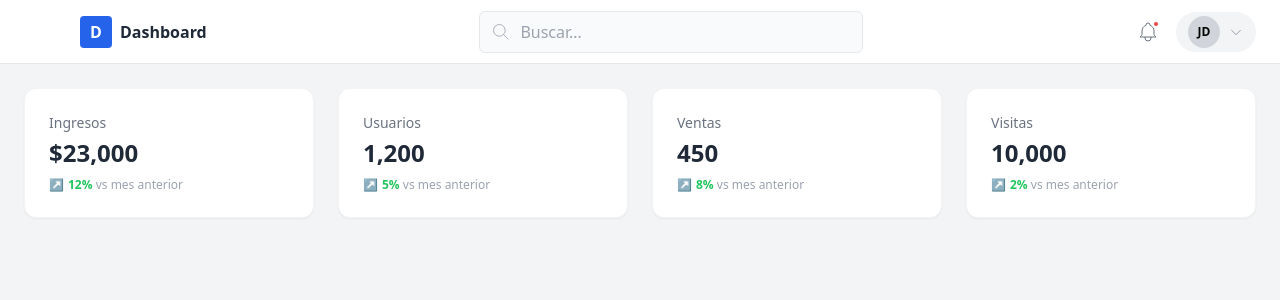
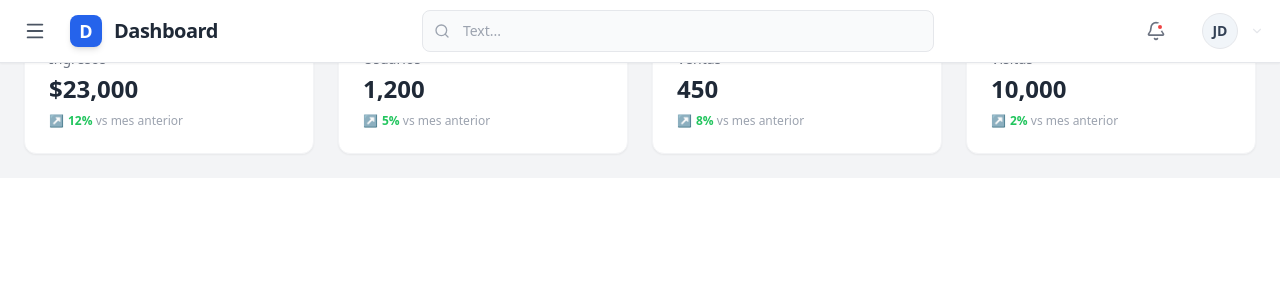
Before and after one commit to JanhRose/Dashboard, a React (Vite) app: page / in a window 1280 px wide. Shown: the top 300 px of the page. Built offline with nearby package versions, Linux system fonts and the light colour scheme.

Commit message:
fix:topbar

```diff
--- a/package.json
+++ b/package.json
@@ -10,6 +10,7 @@
     "preview": "vite preview"
   },
   "dependencies": {
+    "lucide-react": "^1.8.0",
     "react": "^19.2.4",
     "react-dom": "^19.2.4"
   },
--- a/src/Layout/MainLayout.jsx
+++ b/src/Layout/MainLayout.jsx
@@ -7,16 +7,10 @@ function MainLayout({ children }) {
 
   return (
     // Definimos el Grid: Sidebar (dinámico) y Contenido (1fr)
-    <div
-      className={`grid h-screen w-full transition-all duration-300 ${
-        isOpen ? "grid-cols-[260px_1fr]" : "grid-cols-[0px_1fr]"
-      } grid-rows-[64px_1fr] overflow-hidden bg-[#F9FAFB]`}
-    >
-      <div className="row-span-2">
-        <Sidebar />
-      </div>
+    <div>
+      <Topbar onToggle={() => setIsOpen(!isOpen)} />
 
-      <Topbar onToggle={() => setIsOpen(!isOpen)} />
+      <div className="row-span-2">{/* <Sidebar /> */}</div>
 
       <main className="p-6 bg-gray-100 overflow-y-auto">{children}</main>
     </div>
--- a/src/Layout/Topbar.jsx
+++ b/src/Layout/Topbar.jsx
@@ -1,80 +1,70 @@
-// src/Components/Layout/Topbar.jsx
+import { Menu, Search, Bell, ChevronDown } from "lucide-react";
+
 const Topbar = ({ onToggle }) => {
   return (
-    <header className="flex items-center justify-between px-6 bg-white border-b h-full">
+    <nav className="fixed top-0 z-50 w-full bg-white border-b border-gray-200 shadow-sm">
+      <div className="px-4 py-2.5">
+        <div className="flex items-center justify-between">
           <div className="flex items-center gap-4">
-        {/* Botón Hamburguesa */}
-        <button onClick={onToggle} className="p-2 hover:bg-gray-100 rounded-lg">
-          <svg
-            className="w-6 h-6 text-gray-600"
-            fill="none"
-            stroke="currentColor"
-            viewBox="0 0 24 24"
+            {/* botton hamburguesa */}
+            <button
+              className="p-2 text-gray-600 rounded-lg hover:bg-gray-200 transition-colors"
+              aria-label="Toggle Sidebar"
+              onClick={onToggle}
             >
-            <path
-              strokeLinecap="round"
-              strokeLinejoin="round"
-              strokeWidth={2}
-              d="4 6h16M4 12h16m-7 6h7"
-            />
-          </svg>
+              <Menu size={22} />
             </button>
+            {/* botton hamburguesa */}
 
-        <div className="flex items-center gap-2">
-          <div className="w-8 h-8 bg-blue-600 rounded flex items-center justify-center text-white font-bold">
-            D
+            {/* texto dashboard */}
+            <div className="flex items-center gap-3">
+              <div className="bg-blue-600 text-white w-8 h-8 rounded-lg flex items-center justify-center shadow-md">
+                <span className="font-bold text-lg">D</span>
               </div>
-          <span className="font-bold text-gray-800">Dashboard</span>
+              <h1 className="hidden sm:block text-xl font-bold text-gray-800 tracking-tight">
+                Dashboard
+              </h1>
             </div>
           </div>
+          {/* texto dashboard */}
 
-      {/* Buscador Central */}
-      <div className="relative w-96">
-        <span className="absolute inset-y-0 left-3 flex items-center text-gray-400">
-          <svg
-            className="w-5 h-5"
-            fill="none"
-            stroke="currentColor"
-            viewBox="0 0 24 24"
-          >
-            <path d="M21 21l-6-6m2-5a7 7 0 11-14 0 7 7 0 0114 0z" />
-          </svg>
-        </span>
+          {/* centro que se adapta al centro */}
+          <div className="flex-1 max-w-lg mx-8 hidden md:block">
+            <div className="relative group">
+              <div className="absolute inset-y-0 left-0 flex items-center pl-3">
+                <Search className="w-4 h-4 text-gray-400 group-focus-within:text-blue-500" />
+              </div>
               <input
                 type="text"
-          placeholder="Buscar..."
-          className="w-full bg-gray-50 border border-gray-200 rounded-md py-2 pl-10 pr-4 focus:outline-none focus:ring-2 focus:ring-blue-500 transition-all"
+                className="bg-gray-50 border border-gray-200 text-gray-500 text-sm rounded-lg focus:ring-blue-500/20 focus:border-blue-500 block w-full pl-10 p-2.5 outline-none transition-all"
+                placeholder="Text..."
               />
             </div>
+          </div>
+          {/* centro que se adapta al centro */}
+          <div className="flex items-center gap-2">
+            {/* botton de notificaciones */}
+            <button className="p-2 text-gray-500 rounded-xl hover:bg-gray-100 relative">
+              <Bell size={20} />
+              <span className="absolute top-2.5 right-2.5 w-2 h-2 bg-red-500 rounded-full border-2 border-white "></span>
+            </button>
+            {/* botton de notificaciones */}
 
-      {/* Acciones Derecha */}
-      <div className="flex items-center gap-4">
-        <button className="text-gray-500 relative">
-          <span className="absolute top-0 right-0 w-2 h-2 bg-red-500 rounded-full border-2 border-white"></span>
-          <svg
-            className="w-6 h-6"
-            fill="none"
-            stroke="currentColor"
-            viewBox="0 0 24 24"
-          >
-            <path d="M15 17h5l-1.405-1.405A2.032 2.032 0 0118 14.158V11a6.002 6.002 0 00-4-5.659V5a2 2 0 10-4 0v.341C7.67 6.165 6 8.388 6 11v3.159c0 .538-.214 1.055-.595 1.436L4 17h5m6 0v1a3 3 0 11-6 0v-1m6 0H9" />
-          </svg>
-        </button>
-        <div className="flex items-center gap-2 bg-gray-100 px-3 py-1 rounded-full cursor-pointer hover:bg-gray-200">
-          <div className="w-8 h-8 bg-gray-300 rounded-full flex items-center justify-center text-xs font-bold">
+            {/* perfil de usuario */}
+            <div className="flex items-center gap-3 ml-2 pl-3 border-1 border-gray-200 cursor-pointer group ">
+              <div className="w-9 h-9 rounded-full bg-slate-100 border border-gray-200 flex items-center justify-center text-sm font-semibold text-slate-700">
                 JD
               </div>
-          <svg
-            className="w-4 h-4 text-gray-500"
-            fill="none"
-            stroke="currentColor"
-            viewBox="0 0 24 24"
-          >
-            <path d="M19 9l-7 7-7-7" />
-          </svg>
+              <ChevronDown
+                size={14}
+                className="text-gray-200 group-hover:text-gray-600 transition-transform group-hover:translate-y-0.5"
+              />
+            </div>
+            {/* perfil de usuario */}
           </div>
         </div>
-    </header>
+      </div>
+    </nav>
   );
 };
 
```
Also changed, not shown: 1 other file (tests, documents, lock files or other folders). Lines whose indentation alone changed are shown as unchanged.
